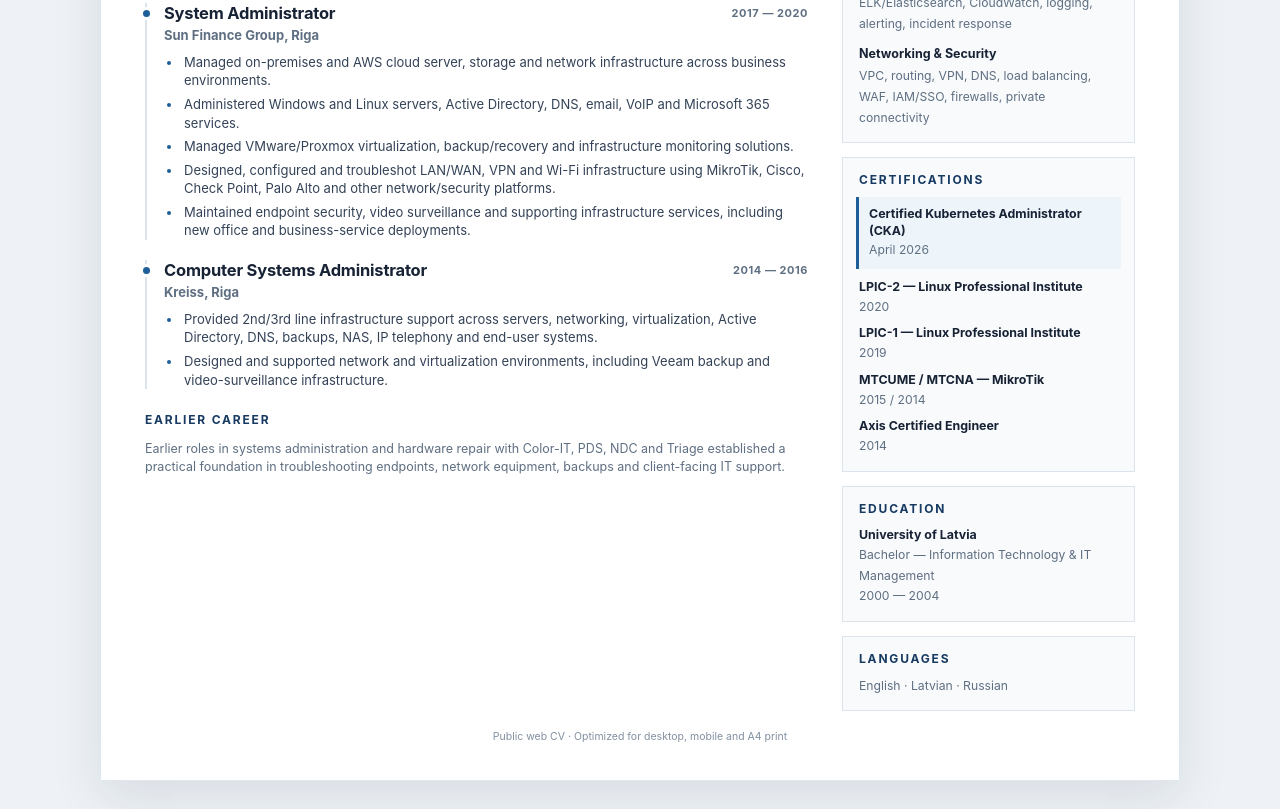
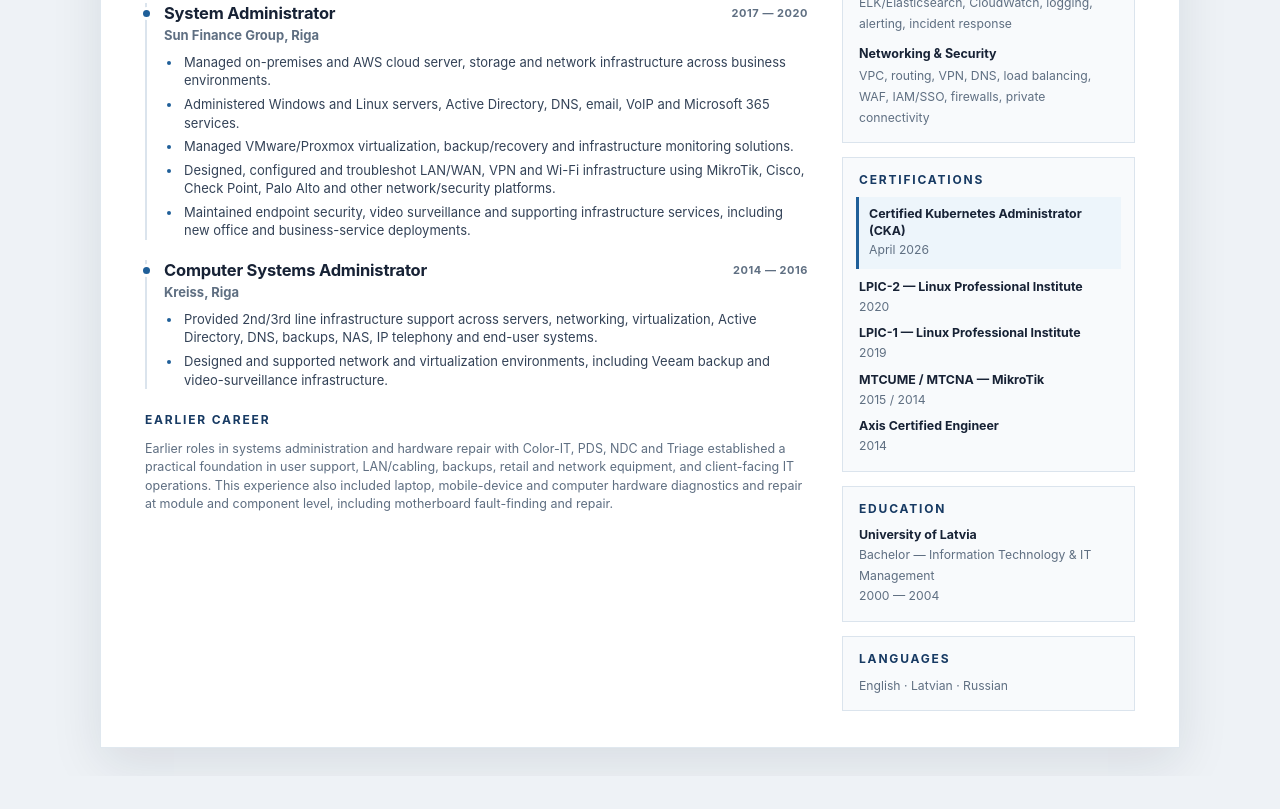
Before and after one commit to dmamontovs/dmamontovs.github.io, a plain HTML site: page index.html in a window 1280 px wide. Shown: the part 650-1459 px from the top of the page. After the commit the page ends 1426 px from the top, so only its background shows below. Drawn offline with Linux system fonts and the light colour scheme.

Commit message:
added: initial config

```diff
--- a/index.html
+++ b/index.html
@@ -25,8 +25,7 @@
       "addressCountry": "LV"
     },
     "sameAs": [
-      "https://www.linkedin.com/in/deniss-mamontovs",
-      " "
+      "https://www.linkedin.com/in/deniss-mamontovs"
     ]
   }
   </script>
@@ -310,13 +309,6 @@
       line-height: 1.3;
     }
 
-    .print-note {
-      margin-top: 18px;
-      color: #8290a0;
-      font-size: 10.5px;
-      text-align: center;
-    }
-
     @media (max-width: 820px) {
       .page {
         width: min(100% - 20px, 760px);
@@ -456,7 +448,6 @@
       .keyword-row { gap: 1mm; margin-top: 2mm; }
       .keyword { padding: 0.7mm 1.3mm; font-size: 6.6pt; }
 
-      .print-note { display: none; }
       a { color: inherit; text-decoration: none; }
     }
   </style>
@@ -545,7 +536,7 @@
         <section aria-labelledby="earlier-heading">
           <h2 id="earlier-heading">Earlier Career</h2>
           <p class="earlier">
-            Earlier roles in systems administration and hardware repair with Color-IT, PDS, NDC and Triage established a practical foundation in troubleshooting endpoints, network equipment, backups and client-facing IT support.
+            Earlier roles in systems administration and hardware repair with Color-IT, PDS, NDC and Triage established a practical foundation in user support, LAN/cabling, backups, retail and network equipment, and client-facing IT operations. This experience also included laptop, mobile-device and computer hardware diagnostics and repair at module and component level, including motherboard fault-finding and repair.
           </p>
         </section>
       </div>
@@ -616,7 +607,6 @@
       </aside>
     </div>
 
-    <div class="print-note">Public web CV · Optimized for desktop, mobile and A4 print</div>
   </main>
 </body>
 </html>
```
